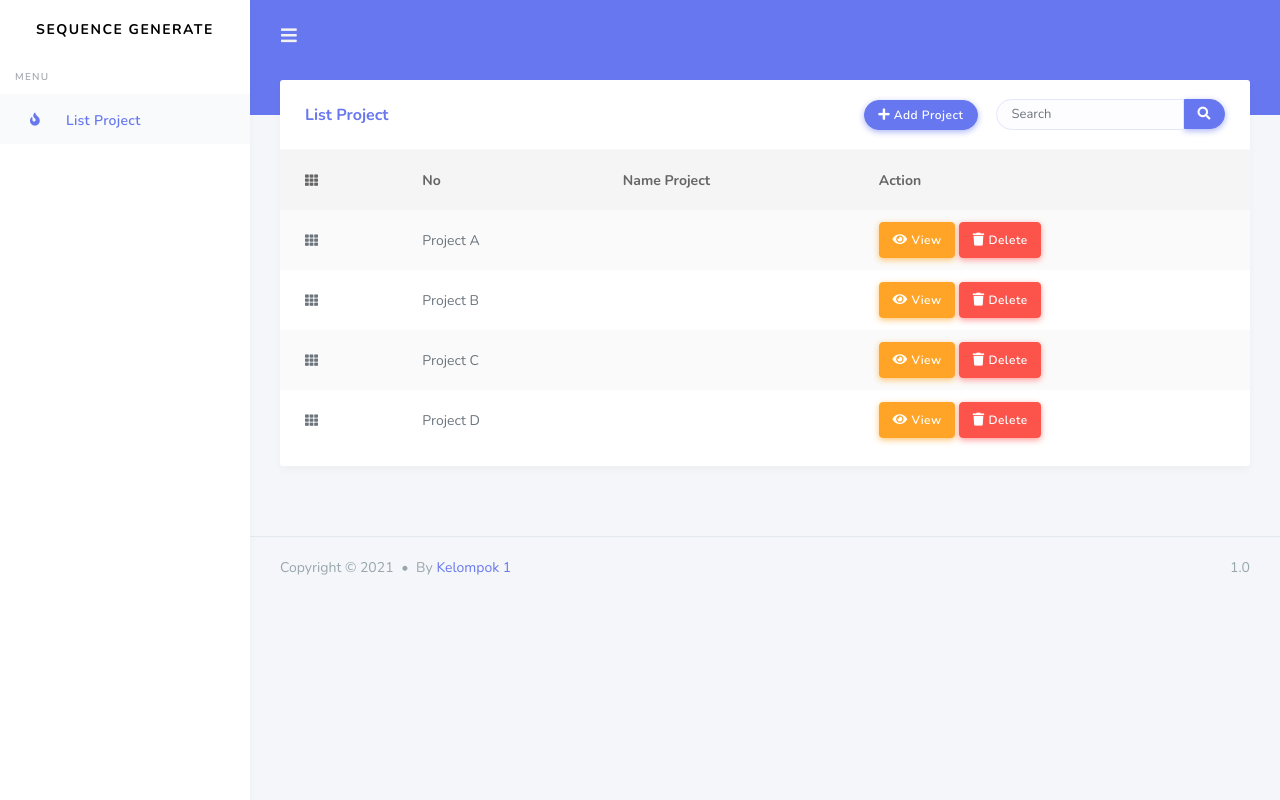
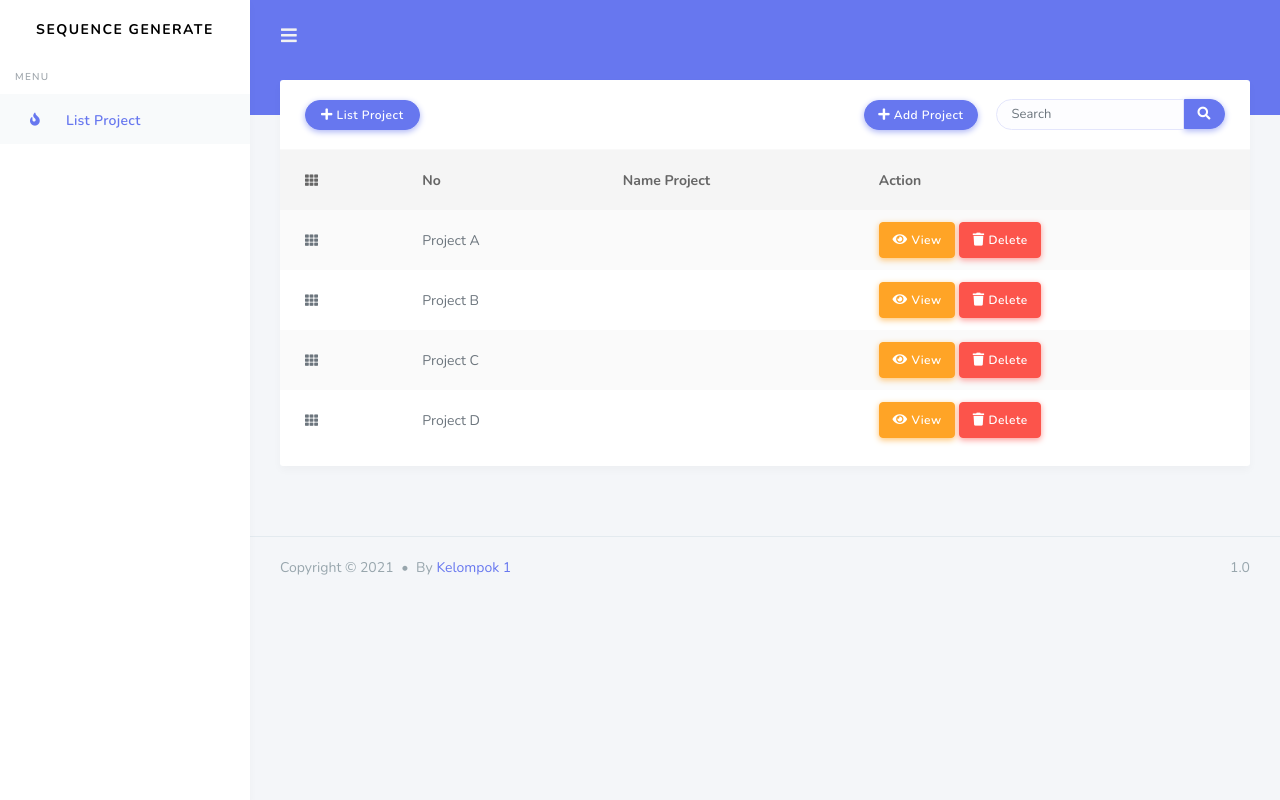
Before and after one commit to AgileRE-2021/UseCaseSpecToSequence, a Django app: page / in a window 1280 px wide. Run offline with Django 3.2, Linux system fonts and the light colour scheme; some libraries are stand-ins or nearby versions.

Commit message:
list project button + icon

```diff
--- a/templates/index.html
+++ b/templates/index.html
@@ -230,7 +230,7 @@
               <div class="col-12">
                 <div class="card">
                   <div class="card-header">
-                    <h4>List Project</h4>
+                    <h4><a href="/" class="btn btn-primary"><i class ="fas fa-plus"></i> List Project</a></h4>
                     <div class="card-header-action ">
                       <form>
                         <div class="input-group">
```
